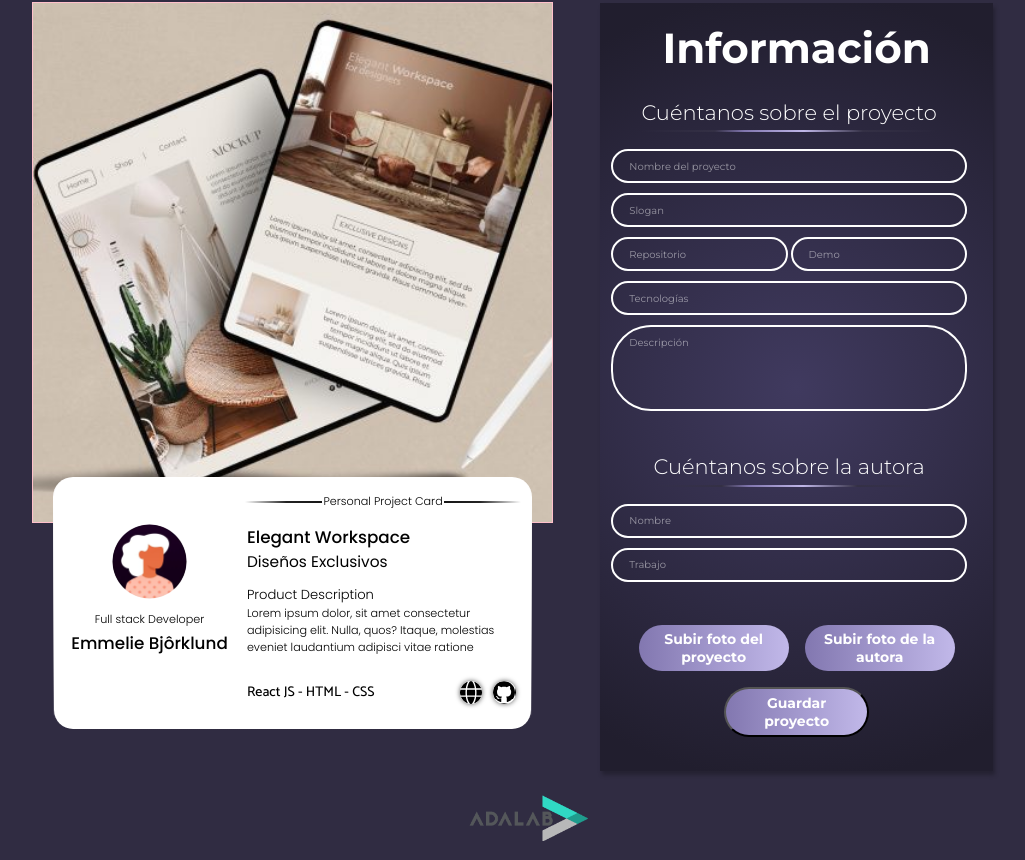
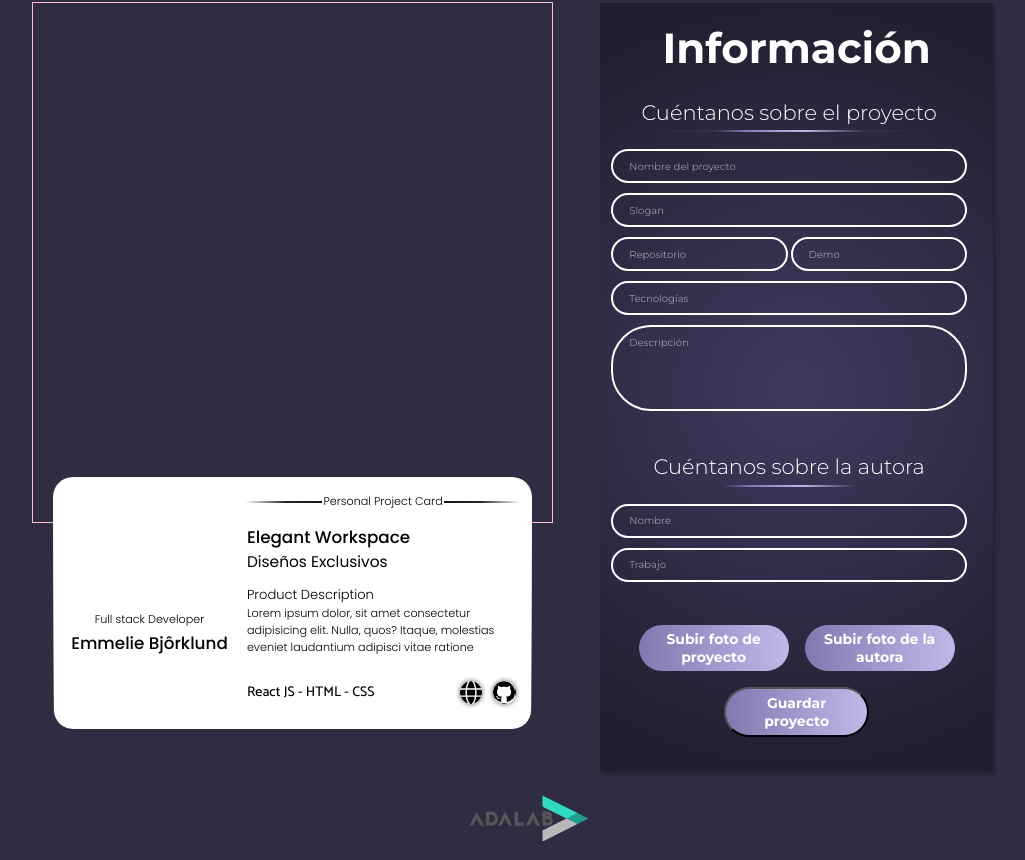
Before and after one commit to jeannettearias/modulo_3_projecto_grupal_projectos_molones_grupo_1, a React (Vite) app: page /#/ in a window 1280 px wide. Shown: the part 295-1155 px from the top of the page, without its empty margins (117-1142 px from the left). Built offline with nearby package versions, Linux system fonts and the light colour scheme.

Commit message:
refactor Upload button component

```diff
--- a/src/components/App.jsx
+++ b/src/components/App.jsx
@@ -11,7 +11,6 @@ import { Routes, Route } from 'react-router-dom';
 function App() {
 
   //Global variables
-  const [uploadProjectPicture, setUploadProjectPicture] = useState('');
 
   const [allValues, setAllValues] = useState({
     name: '',
@@ -21,19 +20,14 @@ function App() {
     technologies: '',
     desc: '',
     autor: '',
-    job: ''
+    job: '',
+    photo: '',
+    image: '',
   });
-
-
-  //Upload pictures
-  const handleUploadPicture = (uploadProjectPicture) => {
-    setUploadProjectPicture(uploadProjectPicture);
-    console.log(uploadProjectPicture);
-  }
 
   //Get input values
   const handleInputValue = (nameProperty, valueProperty) => {
-    const newValues = {...allValues, [nameProperty]: valueProperty};
+    const newValues = { ...allValues, [nameProperty]: valueProperty };
     setAllValues(newValues);
 
     console.log(newValues);
@@ -45,8 +39,12 @@ function App() {
 
       <Header />
       <Routes>
-          <Route path="/landing" element={<Landing />} />
-          <Route path="/"  element={<NewProject uploadProjectPicture={uploadProjectPicture} handleUploadPicture={handleUploadPicture} handleInputValue = {handleInputValue} allValues={allValues}/>} />
+        <Route path="/landing" element={<Landing />} />
+
+        <Route path="/" element={<NewProject
+
+          handleInputValue={handleInputValue}
+          allValues={allValues} />} />
       </Routes>
 
 
--- a/src/components/card/ProjectCard.jsx
+++ b/src/components/card/ProjectCard.jsx
@@ -1,4 +1,6 @@
-function ProjectCard() {
+import PropTypes from 'prop-types';
+
+function ProjectCard({ allValues }) {
   return (
     <article className="card">
       <h2 className="card__projectTitle">
@@ -6,7 +8,7 @@ function ProjectCard() {
       </h2>
 
       <div className="card__author">
-        <div className="card__authorPhoto"></div>
+        <div className="card__authorPhoto" style={{ backgroundImage: `url(${allValues.image})` }} ></div>
         <p className="card__job">Full stack Developer</p>
         <h3 className="card__name">Emmelie Bjôrklund</h3>
       </div>
@@ -26,4 +28,8 @@ function ProjectCard() {
   );
 }
 
+ProjectCard.propTypes = {
+  allValues: PropTypes.object.isRequired,
+};
+
 export default ProjectCard;
--- a/src/components/form/ButtonAuthorPicture.jsx
+++ /dev/null
@@ -1,12 +0,0 @@
-function ButtonAuthorPicture() {
-  return (
-    <>
-      <label className="button">
-        Subir foto de la autora
-        <input className="addForm__hidden" type="file" />
-      </label>
-    </>
-  );
-}
-
-export default ButtonAuthorPicture;
--- a/src/components/form/ButtonProjectPicture.jsx
+++ /dev/null
@@ -1,32 +0,0 @@
-import PropTypes from 'prop-types';
-
-function ButtonProjectPicture({ uploadProjectPicture, handleUploadPicture }) {
-
-  //handle project picture
-  const handleProjectPicture = (ev) => {
-    const newPicture = ev.target.value;
-
-    //trigger the picture changes
-    handleUploadPicture(newPicture);
-    console.log(newPicture);
-
-  }
-
-  return (
-    <>
-      <label className="button">
-        Subir foto del proyecto
-        <input className="addForm__hidden" type="file"
-          value={uploadProjectPicture}
-          onChange={handleProjectPicture} />
-      </label>
-    </>
-  );
-}
-ButtonProjectPicture.propTypes = {
-  uploadProjectPicture: PropTypes.string.isRequired,
-  handleUploadPicture: PropTypes.func.isRequired
-
-};
-
-export default ButtonProjectPicture;
--- a/src/components/form/Form.jsx
+++ b/src/components/form/Form.jsx
@@ -1,17 +1,26 @@
-import ButtonAuthorPicture from "./ButtonAuthorPicture";
-import ButtonProjectPicture from "./ButtonProjectPicture";
+
+import UploadButton from "./UploadButton";
 import ButtonSaveProject from "./ButtonSaveProject";
 import PropTypes from "prop-types";
 
-function Form({uploadProjectPicture, handleUploadPicture, allValues, handleInputValue}) {
+function Form({ allValues, handleInputValue }) {
 
   const handleInput = (ev) => {
     handleInputValue(ev.currentTarget.id, ev.currentTarget.value);
   }
 
+  const updateProjectPhoto = (img) => {
+    handleInputValue('photo', img);
+
+  }
+  const updateAuthorImage = (img) => {
+    handleInputValue('image', img);
+
+  }
+
   return (
     <>
-    <form className="addForm" onSubmit={ev => {ev.preventDefault();}}>
+      <form className="addForm" onSubmit={ev => { ev.preventDefault(); }}>
         <h2 className="title">Información</h2>
         <fieldset className="addForm__group">
           <legend className="addForm__title">Cuéntanos sobre el proyecto</legend>
@@ -20,7 +29,7 @@ function Form({uploadProjectPicture, handleUploadPicture, allValues, handleInput
             type="text"
             name="name"
             id="name"
-          value = {allValues.name}
+            value={allValues.name}
             placeholder="Nombre del proyecto"
             onChange={handleInput}
           />
@@ -29,7 +38,7 @@ function Form({uploadProjectPicture, handleUploadPicture, allValues, handleInput
             type="text"
             name="slogan"
             id="slogan"
-          value = {allValues.slogan}
+            value={allValues.slogan}
             placeholder="Slogan"
             onChange={handleInput}
           />
@@ -39,7 +48,7 @@ function Form({uploadProjectPicture, handleUploadPicture, allValues, handleInput
               type="url"
               name="repo"
               id="repo"
-            value = {allValues.repo}
+              value={allValues.repo}
               placeholder="Repositorio"
               onChange={handleInput}
             />
@@ -48,7 +57,7 @@ function Form({uploadProjectPicture, handleUploadPicture, allValues, handleInput
               type="url"
               name="demo"
               id="demo"
-            value = {allValues.demo}
+              value={allValues.demo}
               placeholder="Demo"
               onChange={handleInput}
             />
@@ -58,7 +67,7 @@ function Form({uploadProjectPicture, handleUploadPicture, allValues, handleInput
             type="text"
             name="technologies"
             id="technologies"
-          value = {allValues.technologies}
+            value={allValues.technologies}
             placeholder="Tecnologías"
             onChange={handleInput}
           />
@@ -67,7 +76,7 @@ function Form({uploadProjectPicture, handleUploadPicture, allValues, handleInput
             type="text"
             name="desc"
             id="desc"
-          value = {allValues.desc}
+            value={allValues.desc}
             placeholder="Descripción"
             rows="5"
             onChange={handleInput}
@@ -81,7 +90,7 @@ function Form({uploadProjectPicture, handleUploadPicture, allValues, handleInput
             type="text"
             name="autor"
             id="autor"
-          value = {allValues.autor}
+            value={allValues.autor}
             placeholder="Nombre"
             onChange={handleInput}
           />
@@ -90,18 +99,22 @@ function Form({uploadProjectPicture, handleUploadPicture, allValues, handleInput
             type="text"
             name="job"
             id="job"
-          value = {allValues.job}
+            value={allValues.job}
             placeholder="Trabajo"
             onChange={handleInput}
           />
         </fieldset>
 
         <fieldset className="addForm__group--upload">
-          <ButtonProjectPicture
-            uploadProjectPicture={uploadProjectPicture}
-            handleUploadPicture={handleUploadPicture}
+          <UploadButton
+            text='Subir foto de proyecto'
+            updateAvatar={updateProjectPhoto}
           />
-          <ButtonAuthorPicture />
+
+          <UploadButton
+            text='Subir foto de la autora'
+            updateAvatar={updateAuthorImage}
+          />
           <ButtonSaveProject />
         </fieldset>
       </form>
@@ -110,10 +123,9 @@ function Form({uploadProjectPicture, handleUploadPicture, allValues, handleInput
 }
 
 Form.propTypes = {
-  uploadProjectPicture: PropTypes.string.isRequired,
-  handleUploadPicture: PropTypes.func.isRequired,
   handleInputValue: PropTypes.func.isRequired,
-  allValues: PropTypes.object.isRequired
+  allValues: PropTypes.object.isRequired,
+
 };
 
 export default Form;
--- /dev/null
+++ b/src/components/form/UploadButton.jsx
@@ -0,0 +1,79 @@
+import PropTypes from 'prop-types';
+import React from "react";
+
+function UploadButton({ text, updateAvatar }) {
+  // creamos una propiedad de la clase que es la que vamos a usar en varios métodos para cargar la imagen
+  // esto es un manejador de ficheros
+  const fr = new FileReader();
+
+  // creamos un React.createRef porque React no gestiona los <input type="file" /> por ello tenemos que gestionarlo por nuestra cuenta
+  const myFileField = React.createRef();
+  //  myFileField = document.querySelecto('input')
+
+  const uploadImage = (ev) => {
+    // cuando pulsamos en la label o en <input type="file" />:
+    // 1º se abre la ventana de nuestro ordenador para elegir un fichero
+    // 2º cuando la usuaria elije un fichero se ejecuta este método manejador de eventos
+    console.log('La usuaria ha abierto la ventana para elegir ficheros');
+
+    // cuando se abre la ventana de nuestro navegador podemos elegir uno o varios ficheros por ello ev.currentTarget.files es una array
+    console.log('La usuaria ha elegido los ficheros', ev.currentTarget.files);
+
+    // para este ejercicio nos interesa solo el primero de los ficheros elegidos por la usuaria, por eso ponemos [0]
+    // este primer fichero es un objeto con información útil del fichero como: nombre, última modificación, tamaño del fichero...
+    // este objeto no tiene información privada del ordenador de la usuaria, por ejemplo no tenemos información de la carpeta en la que está la imagen
+    console.log(
+      'El primero de los ficheros elegidos es',
+      ev.currentTarget.files[0]
+    );
+
+    // compruebo si la usuaria ha elegido al menos un fichero
+    if (ev.currentTarget.files.length > 0) {
+      // guardo el primer fichero en myFile
+      const myFile = ev.currentTarget.files[0];
+
+      // añado un evento load al manejador de ficheros
+      // por qué añado un evento, pues porque esto es una acción asíncrona, imaginemos que el fichero pesa 5 Gb, el navegador puede tardar unos cuantos segundos en cargar y procesar el fichero, por eso le decimos "navegador, cuando termines de cargar el fichero me ejecutas el método  image"
+      fr.addEventListener('load', getImage);
+
+      // le digo al manejador de ficheros que maneje, que cargue el fichero
+      fr.readAsDataURL(myFile);
+    }
+    // si la usuaria no ha elegido ningún fichero y ha puslado en cerrar la ventana de nuestro ordenador, no hago nada
+  };
+
+  const getImage = () => {
+    // cuando el navegador termina de manejar el fichero se ejecuta este método porque lo hemos indicado en  fr.addEventListener('load',  getImage);
+
+    //  fr guarda información útil sobre el fichero cargado
+    //console.log('Información útil sobre el fichero cargado', fr);
+
+    //  fr.result contiene los datos del fichero en un formato que se llama base64 que nos vale por que podemos usarlo para pintar una imagen en HTML
+    const image = fr.result;
+
+    // aquí hago lifting con los datos del fichero
+    // lo que haga el componente madre con esta información es otro problema diferente
+    updateAvatar(image);
+  };
+
+
+  return (
+    <>
+      <label className="button">
+        {text}
+        <input className="addForm__hidden"
+          type="file"
+          ref={myFileField}
+          style={{ display: 'none' }}
+          onChange={uploadImage}
+        />
+      </label>
+    </>
+  );
+}
+UploadButton.propTypes = {
+  text: PropTypes.string.isRequired,
+  updateAvatar: PropTypes.func.isRequired,
+}
+
+export default UploadButton;
--- a/src/components/preview/Preview.jsx
+++ b/src/components/preview/Preview.jsx
@@ -1,12 +1,20 @@
+import PropTypes from 'prop-types';
+
 import ProjectCard from "../card/ProjectCard";
 
-function Preview() {
+function Preview({ allValues }) {
   return (
     <section className="preview">
-      <div className="projectImage"></div>
-      <ProjectCard />
+      <div className="projectImage"
+        style={{ backgroundImage: `url(${allValues.photo})` }}></div>
+      <ProjectCard
+        allValues={allValues} />
     </section>
   );
 }
 
+Preview.propTypes = {
+  allValues: PropTypes.object.isRequired,
+}
+
 export default Preview;
--- a/src/components/projects/NewProject.jsx
+++ b/src/components/projects/NewProject.jsx
@@ -3,7 +3,7 @@ import Preview from "../preview/Preview";
 import PropTypes from 'prop-types';
 
 
-function NewProject({uploadProjectPicture, handleUploadPicture, allValues, handleInputValue}) {
+function NewProject({ allValues, handleInputValue }) {
   return (
     <main className="main">
       <section className="hero">
@@ -16,16 +16,20 @@ function NewProject({uploadProjectPicture, handleUploadPicture, allValues, handl
         </a>
       </section>
 
-      <Preview />
-      <Form uploadProjectPicture={uploadProjectPicture} handleUploadPicture={handleUploadPicture} allValues = {allValues} handleInputValue = {handleInputValue}/>
+      <Preview
+        allValues={allValues}
+
+      />
+      <Form
+
+        allValues={allValues}
+        handleInputValue={handleInputValue} />
 
     </main>
   );
 }
 
 NewProject.propTypes = {
-  uploadProjectPicture: PropTypes.string.isRequired,
-  handleUploadPicture: PropTypes.func.isRequired,
   allValues: PropTypes.object.isRequired,
   handleInputValue: PropTypes.func.isRequired
 };
```
Lines whose indentation alone changed are shown as unchanged.
